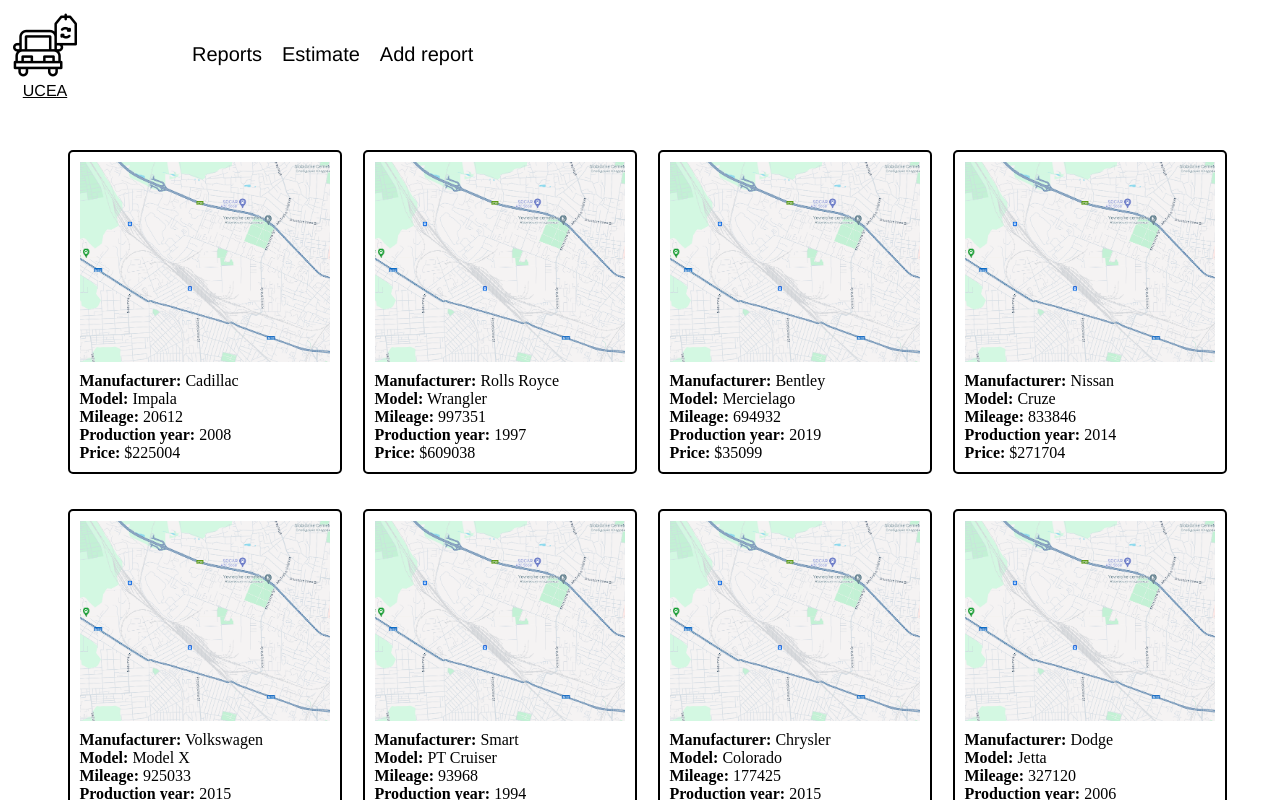
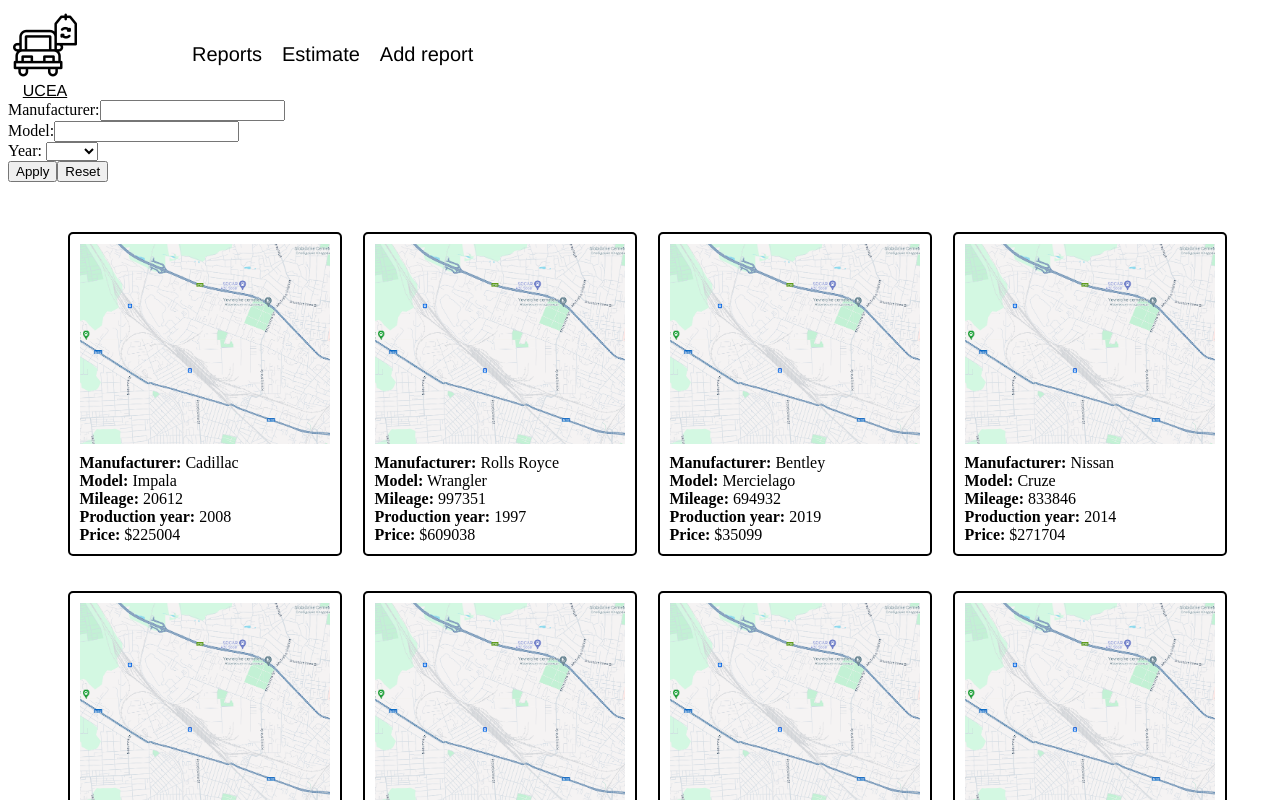
Before and after one commit to shevOle/ang-used-car-evaluation-app, an Angular app: page /reports in a window 1280 px wide. Shown: the top 800 px of the page. Built offline with nearby package versions, Linux system fonts and the light colour scheme.

Commit message:
feat: add form for reports filtering

```diff
--- a/src/app/reportsList/reportsList.component.html
+++ b/src/app/reportsList/reportsList.component.html
@@ -1,9 +1,37 @@
-<section class="report-list">
-  <div
-    *ngFor="let report of reportsList"
-    [routerLink]="['/reports', report.id]"
-    class="card-clickable"
+<section>
+  <form
+    class="report-list-filter"
+    [formGroup]="filterForm"
+    (submit)="applyFilter()"
+    (reset)="resetFilter()"
   >
-    <ucea-report [report]="report"></ucea-report>
+    <div class="form-input">
+      <label for="filter-input-make">Manufacturer:</label>
+      <input type="text" id="filter-input-make" formControlName="make" />
+    </div>
+    <div class="form-input">
+      <label for="filter-input-model">Model:</label>
+      <input type="text" id="filter-input-model" formControlName="model" />
+    </div>
+    <div class="form-input">
+      <label for="filter-input-year">Year: </label>
+      <select formControlName="year" name="year" id="filter-input-year">
+        <option *ngFor="let year of availableYears">{{ year }}</option>
+      </select>
+    </div>
+
+    <div class="form-buttons">
+      <button class="submit-button" type="submit">Apply</button>
+      <button class="reset-button" type="reset">Reset</button>
+    </div>
+  </form>
+  <div class="report-list">
+    <div
+      *ngFor="let report of reportsList"
+      [routerLink]="['/reports', report.id]"
+      class="card-clickable"
+    >
+      <ucea-report [report]="report"></ucea-report>
+    </div>
   </div>
 </section>
--- a/src/app/reportsList/reportsList.component.ts
+++ b/src/app/reportsList/reportsList.component.ts
@@ -1,22 +1,50 @@
 import { Component, inject } from '@angular/core';
 import { CommonModule } from '@angular/common';
 import { RouterModule } from '@angular/router';
+import { FormControl, FormGroup, ReactiveFormsModule } from '@angular/forms';
 import { ReportService } from '../services/reports.service';
 import { Report } from '../interfaces/report';
 import { ReportComponent } from '../report/report.component';
+import { minProductionYear } from '../helpers/constants';
 
 @Component({
   selector: 'ucea-reportsList',
   standalone: true,
-  imports: [CommonModule, RouterModule, ReportComponent],
+  imports: [CommonModule, RouterModule, ReactiveFormsModule, ReportComponent],
   templateUrl: './reportsList.component.html',
   styleUrl: './reportsList.component.scss',
 })
 export class ReportsListComponent {
   protected reportsList: Report[] = [];
   protected reportsListService: ReportService = inject(ReportService);
+  filterForm = new FormGroup({
+    make: new FormControl('', { nonNullable: true }),
+    model: new FormControl('', { nonNullable: true }),
+    year: new FormControl<number | null>(null),
+  });
 
   constructor() {
     this.reportsList = this.reportsListService.getReports();
   }
+
+  get availableYears() {
+    const yearLabels = [''];
+    for (let i = minProductionYear; i <= new Date().getFullYear(); i += 1) {
+      yearLabels.push(i.toString());
+    }
+    return yearLabels;
+  }
+
+  applyFilter() {
+    this.reportsList = this.reportsListService.getReports({
+      make: this.filterForm.value.make,
+      model: this.filterForm.value.model,
+      year: this.filterForm.value.year?.toString(),
+    });
+  }
+
+  resetFilter() {
+    this.filterForm.reset();
+    this.applyFilter();
+  }
 }
```
